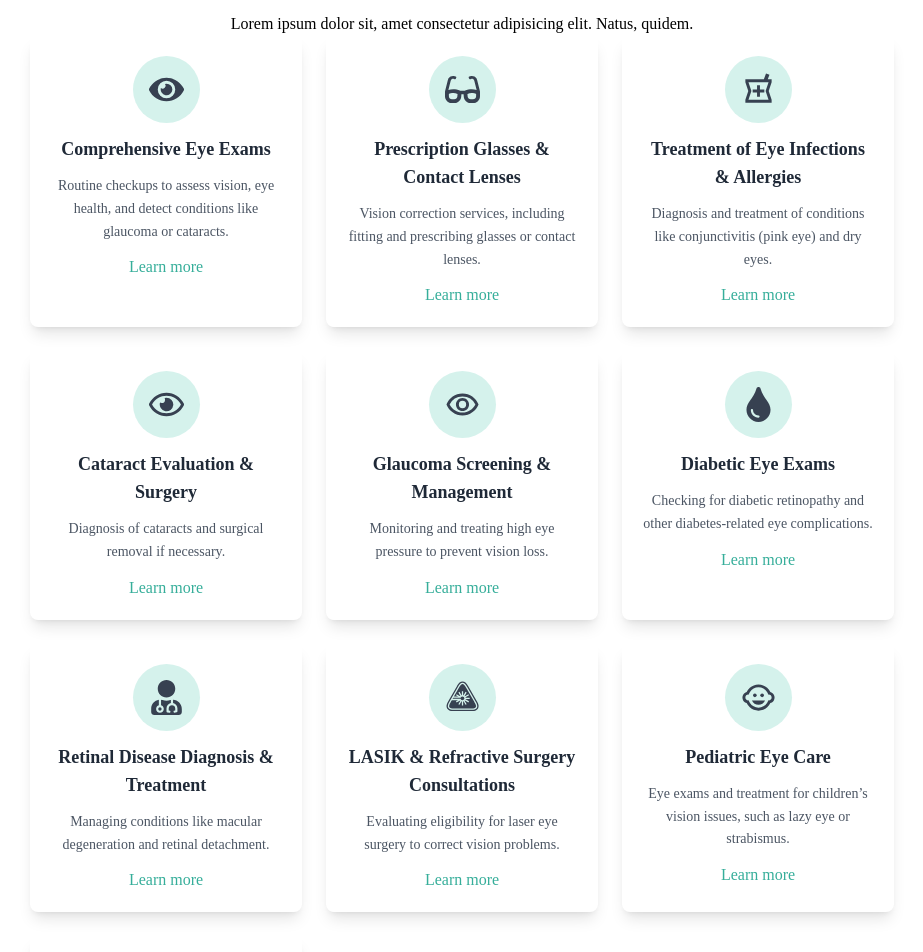
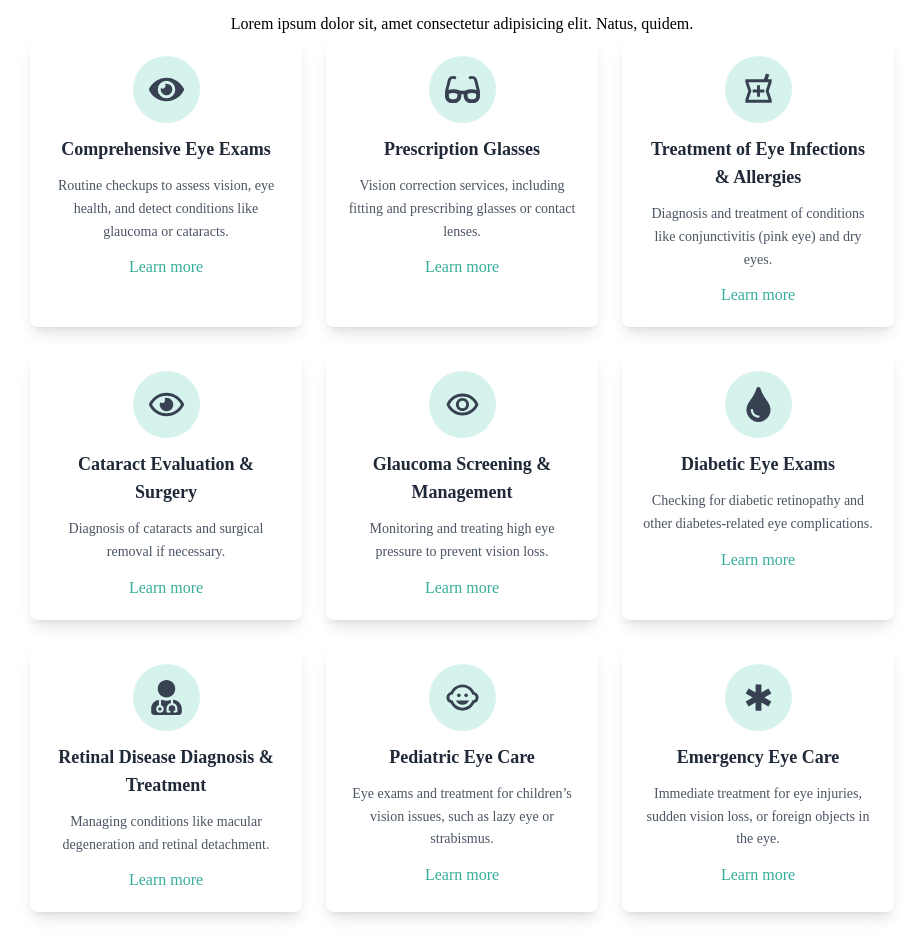
Before and after one commit to Mesud-Ahmed/Eye-clinic, a React (Vite) app: page / in a window 1280 px wide. Shown: the part 1700-2652 px from the top of the page, without its empty margins (178-1101 px from the left). Built offline with nearby package versions, Linux system fonts and the light colour scheme.

Commit message:
fix: fix unwanted animation styles

```diff
--- a/constants.js
+++ b/constants.js
@@ -91,7 +91,7 @@ export const eyeClinicServices = [
       icon: FaEye
     },
     {
-      name: "Prescription Glasses & Contact Lenses",
+      name: "Prescription Glasses ",
       description: "Vision correction services, including fitting and prescribing glasses or contact lenses.",
       icon: FaGlasses
     },
@@ -120,11 +120,7 @@ export const eyeClinicServices = [
       description: "Managing conditions like macular degeneration and retinal detachment.",
       icon: FaUserMd
     },
-    {
-      name: "LASIK & Refractive Surgery Consultations",
-      description: "Evaluating eligibility for laser eye surgery to correct vision problems.",
-      icon: GiLaserWarning
-    },
+
     {
       name: "Pediatric Eye Care",
       description: "Eye exams and treatment for children’s vision issues, such as lazy eye or strabismus.",
--- a/src/components/About.jsx
+++ b/src/components/About.jsx
@@ -24,7 +24,8 @@ const About = () => {
                 <motion.h1
                     className="text-4xl font-semibold text-center lg:text-start"
                     initial={{ opacity: 0, x: 100 }}
-                    animate={{ opacity: 1, x: 0 }}
+                    viewport={{ once: true }}
+                    whileInView={{ opacity: 1, x: 0 }}
                     transition={{ duration: 2, ease: "easeOut" }}
                 >
                     Short Story About Us
@@ -33,7 +34,8 @@ const About = () => {
                 <motion.p
                     className="text-justify lg:text-start"
                     initial={{ opacity: 0, x: 100 }}
-                    animate={{ opacity: 1, x: 0 }}
+                    whileInView={{ opacity: 1, x: 0 }}
+                    viewport={{ once: true, amount: 0.1 }}
                     transition={{ duration: 2, ease: "easeOut" }}
                 >
                     Lorem ipsum dolor sit amet, consectetur adipisicing elit. Veniam
@@ -45,7 +47,8 @@ const About = () => {
                 <motion.p
                     className="text-justify lg:text-start"
                     initial={{ opacity: 0, x: 100 }}
-                    animate={{ opacity: 1, x: 0 }}
+                    whileInView={{ opacity: 1, x: 0 }}
+                    viewport={{ once: true, amount: 0.1 }}
                     transition={{ duration: 2, ease: "easeOut"}}
                 >
                     Lorem ipsum dolor sit amet consectetur, adipisicing elit. Tempora quia
--- a/src/components/Services.jsx
+++ b/src/components/Services.jsx
@@ -47,7 +47,8 @@ const Services = () => {
             <motion.div
                 variants={containerVariants}
                 initial="hidden"
-                animate="show"
+                whileInView="show"
+                viewport={{ once: true, amount: 0.1 }}
                 className="grid grid-cols-1 sm:grid-cols-2 lg:grid-cols-3 gap-6 px-4 md:px-10 lg:px-20"
             >
                 {eyeClinicServices.map((service, index) => (
--- a/src/components/ServicesCard.jsx
+++ b/src/components/ServicesCard.jsx
@@ -17,7 +17,8 @@ const ServicesCard = ({ Icon, name, description, index }) => {
         <motion.div
             variants={cardVariants}
             initial="hidden"
-            animate="show"
+            whileInView="show"
+            viewport={{ once: true, amount: 0.2 }}
             custom={index}
             className="group flex flex-col items-center text-center gap-3 p-5 shadow-lg rounded-lg cursor-pointer
                  hover:shadow-xl transition duration-300 ease-in-out"
--- a/src/components/Testimonials.jsx
+++ b/src/components/Testimonials.jsx
@@ -13,7 +13,8 @@ export default function Testimonials() {
         <motion.div
             className="max-w-4xl mx-auto my-10 p-6 rounded-lg"
             initial={{ opacity: 0, y: 100 }}
-            animate={{ opacity: 1, y: 0 }}
+            viewport={{  amount: 0.3 }}
+            whileInView={{ opacity: 1, x: 0 }}
             transition={{ duration: 2, ease: "easeOut" }}
         >
             <h2 className="text-2xl font-bold text-center mb-6">What Our Customers Say</h2>
```
Lines whose indentation alone changed are shown as unchanged.
